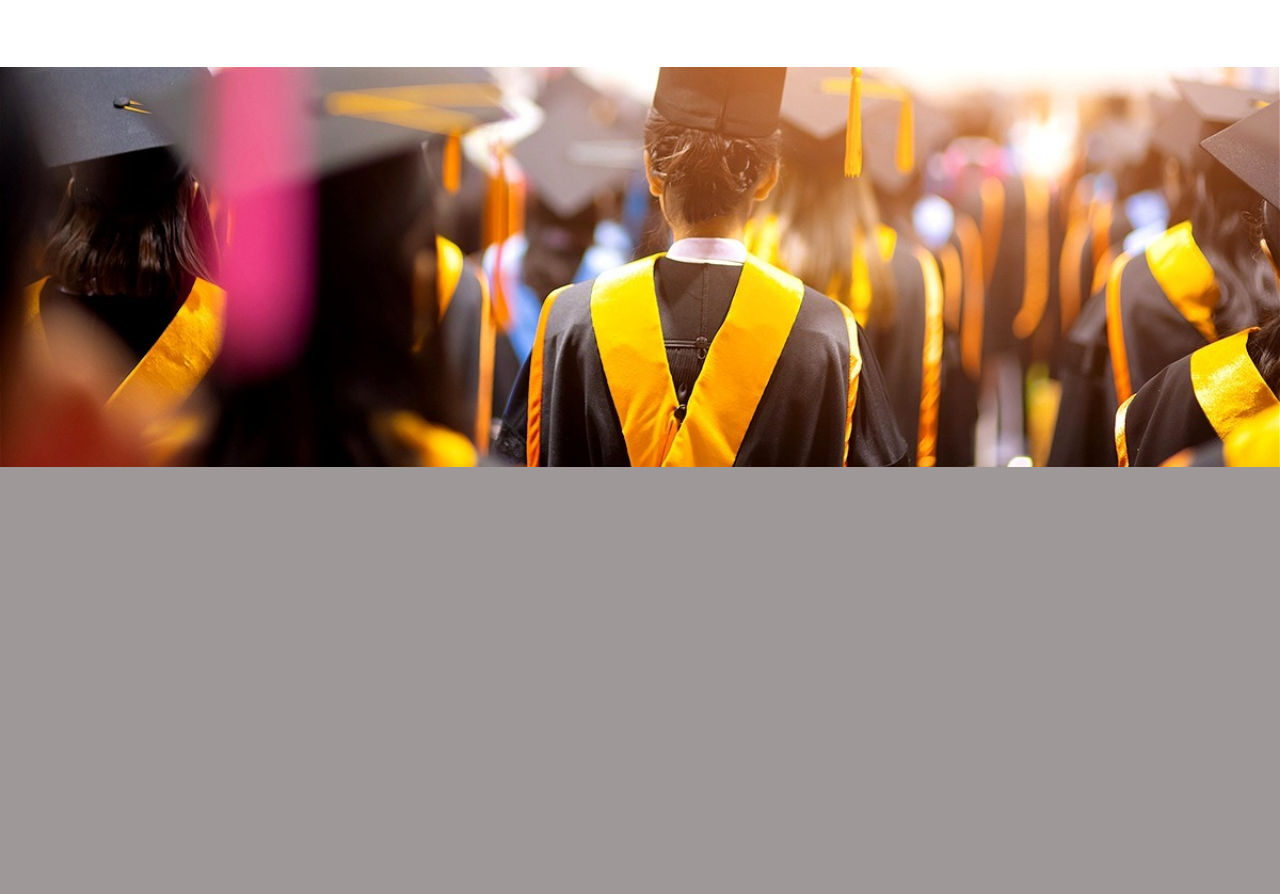
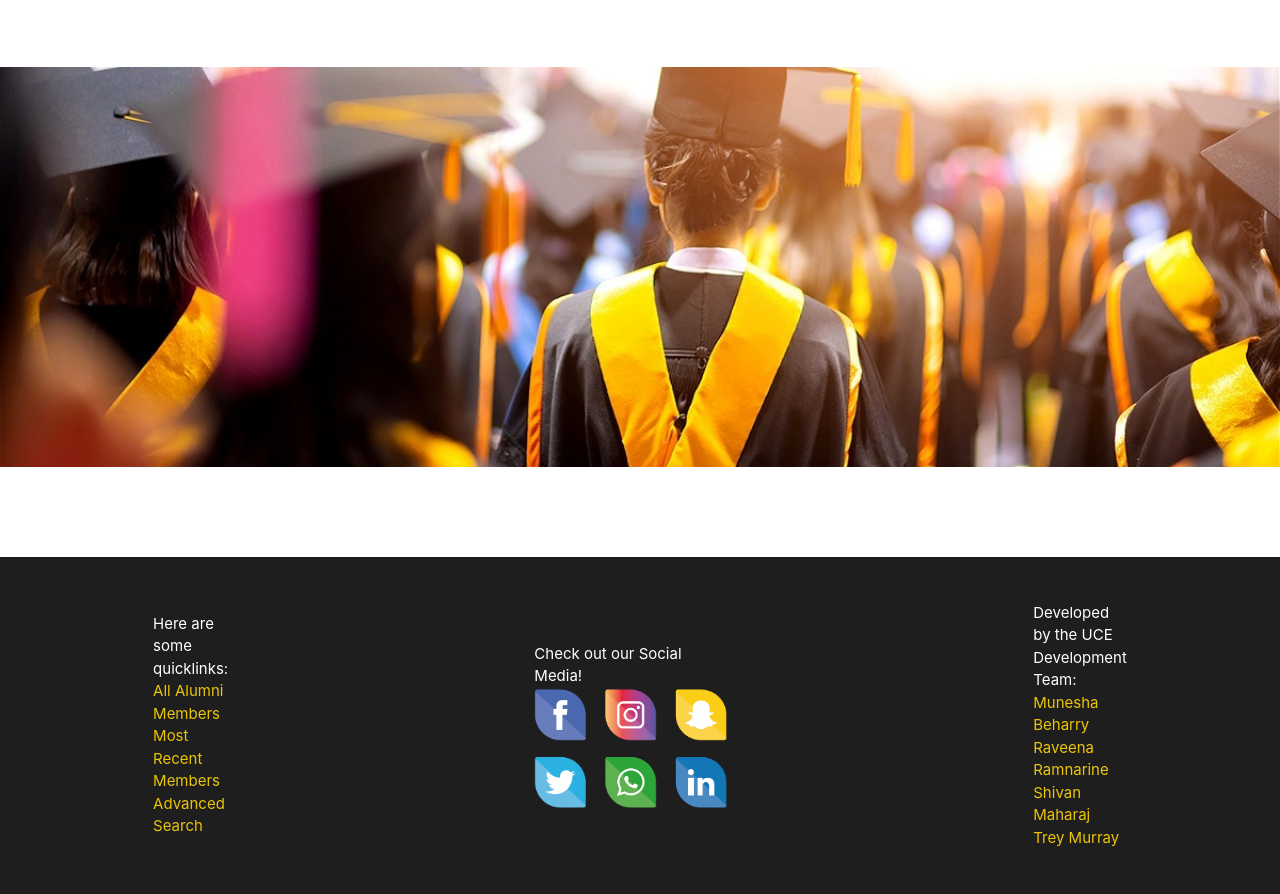
Before and after one commit to ShivsTKD/AlumGal, a Flask app: template App/templates/home.html in a window 1280 px wide. Shown: the part 1702-2596 px from the top of the page. Before the commit the page ends 2169 px from the top, so only its background shows below. Run offline with Flask 2, Linux system fonts and the light colour scheme; the template is opened without the code that fills it: values that come from a table or form of the project are taken from there, others are empty; tables that the repository leaves empty hold one stand-in row (values such as "Sample post").

Commit message:
Added footer

```diff
--- a/App/static/style.css
+++ b/App/static/style.css
@@ -279,17 +279,63 @@ h5{
   justify-content: center;
 }
 
-
-
 #aboutuscard {
   width: 0;
+  padding: 0;
   background-color: rgba(0, 0, 0, 0.6);
-  margin-left: auto;
+  margin: 0;
   height: 50vh;
-  transition: all 300ms ease;
+  transition: all 500ms ease;
+}
+
+#aboutuscard>* {
+  visibility: hidden;
+  transition: all 200ms ease;
 }
 
 #aboutus:hover > #aboutuscard{
   width: 35vw;
   padding: 0 2em;
 }
+
+#aboutus:hover>#aboutuscard>*{
+  visibility: visible;
+}
+
+footer {
+  margin-top: 6em;
+  padding: 3em 0;
+  background-color: rgb(30,30,30);
+  display: flex;
+  flex-direction: row;
+  color: white;
+}
+
+footer>div{
+  display: flex;
+  flex-direction: column;
+  justify-content: center;
+  margin: auto;
+  flex-basis: 0;
+}
+
+footer>div>img{
+  min-height: 8em;
+  height: 15vmin;
+}
+
+footer>div>a{
+  color:rgb(235, 197, 8);
+}
+
+footer>div>a:hover{
+  text-decoration: underline;
+}
+
+footer>div>span:nth-child(1){
+  color: white;
+}
+
+footer>div>span{
+  color:rgb(235, 197, 8);
+}
--- a/App/templates/home.html
+++ b/App/templates/home.html
@@ -45,8 +45,8 @@
 <p style="text-align: center;">Search for Alumni Members by common programmes, departments, faculties, etc.
     You can connect with all of your fellow graduates with the click of a button.</p>
 
-<h3 style="text-align: center;">Meet our most recently joined Alumni Members</h3>
-<div class="carousel-container" id="recentAlums">
+<h3 id="recentAlums" style="text-align: center;">Meet our most recently joined Alumni Members</h3>
+<div class="carousel-container">
 
     {% for user in users %}
         <div class="card">
@@ -82,4 +82,24 @@
     </section>
 </div>
 
+<footer>
+    <div>
+        <span>Here are some quicklinks:</span>
+        <a href="/users">All Alumni Members</a>
+        <a href="#recentAlums">Most Recent Members</a>
+        <a href="">Advanced Search</a>
+    </div>
+    <div>
+        Check out our Social Media!
+        <img id="socials" style="cursor: pointer;" src="/static/pictures/SocialMediaIcons.png" alt="Social Media Links">
+    </div>
+    <div>
+        <span>Developed by the UCE Development Team:</span>
+        <span>Munesha Beharry</span>
+        <span>Raveena Ramnarine</span>
+        <span>Shivan Maharaj</span>
+        <span>Trey Murray</span>
+    </div>
+</footer>
+
 {% endblock %}
--- a/App/templates/layout.html
+++ b/App/templates/layout.html
@@ -42,7 +42,8 @@
       <span onclick="asideDisplay()">✕</span>
       <a href="#recentAlums">Most Recent Alumni</a>
       <a href="#aboutus">About Us</a>
-      <a href="">Leave A Comment</a>
+      <a href="#socials">Check Out Our Socials</a>
+      <a href="">Edit Account</a>
       <a href="/logout">Logout</a>
       <img src="/static/pictures/head.png" alt="HeadLogo">
     </aside>
```
Also changed, not shown: App/controllers/search.py (+21 -0 lines), App/static/pictures/SocialMediaIcons.png (added).
